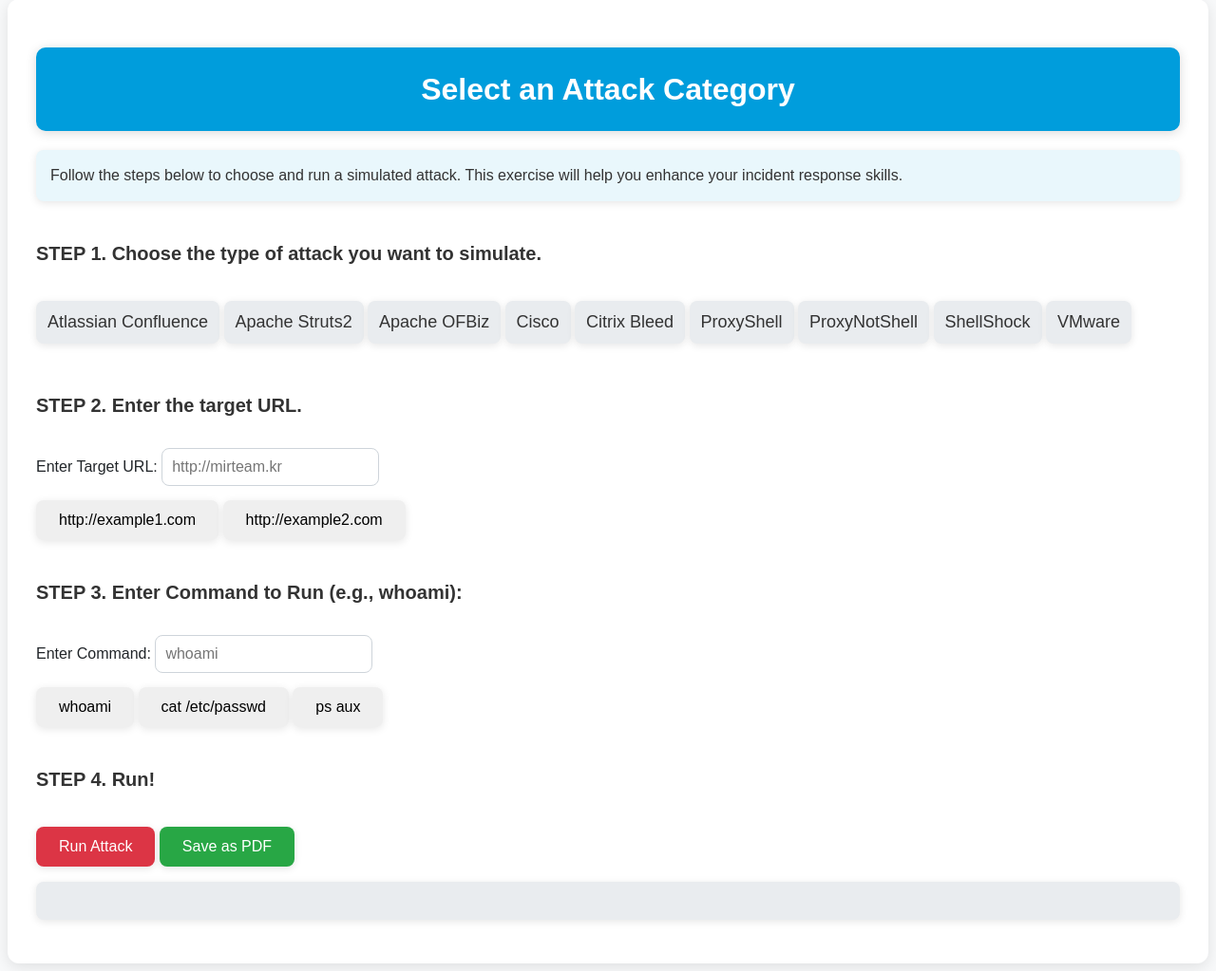
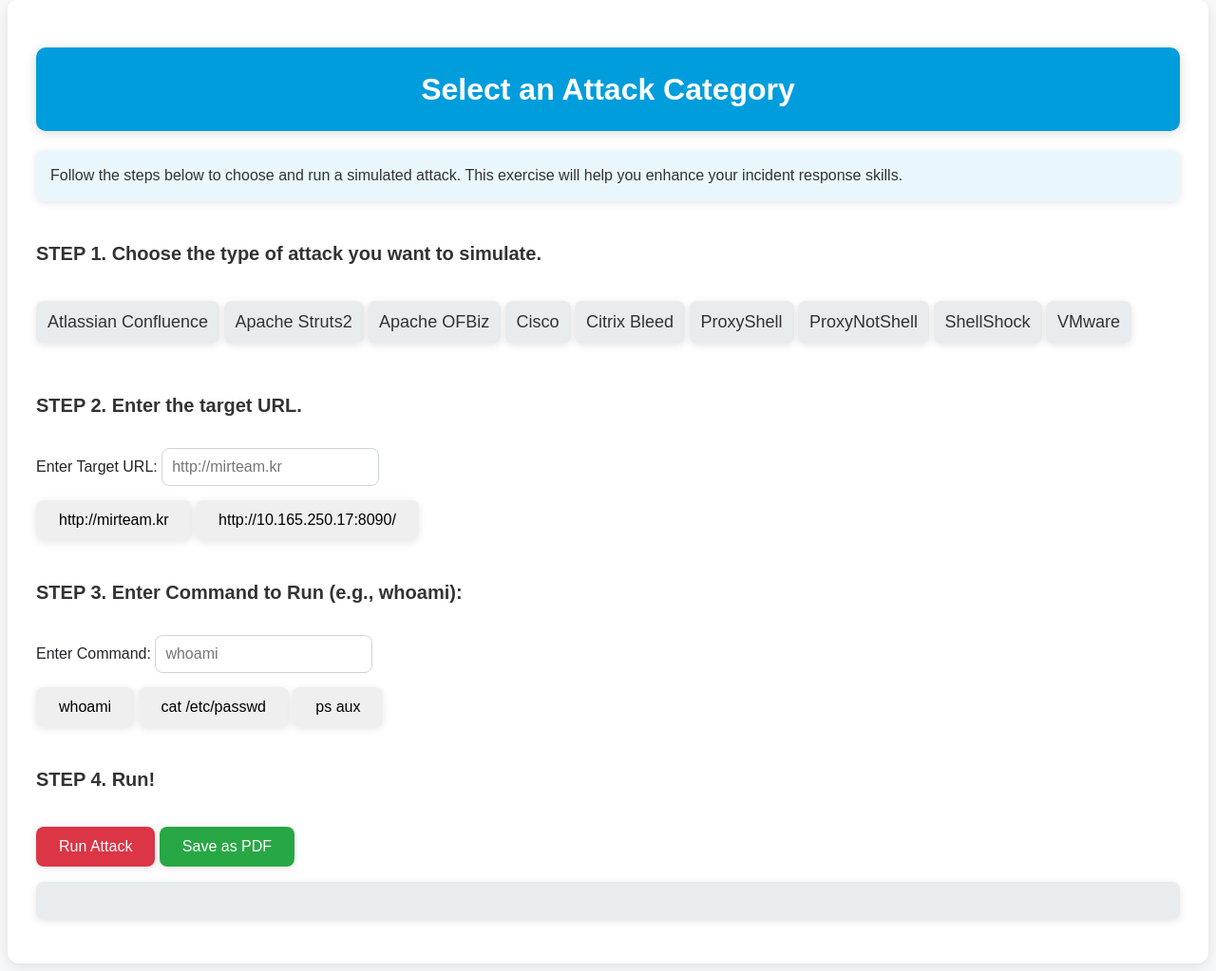
Before and after one commit to pvgodd/vvd, a Flask app: page /select-attack in a window 1280 px wide. Shown: the part 41-1064 px from the top of the page at 95% size. Run offline with Flask 3, Linux system fonts and the light colour scheme; some libraries are stand-ins or nearby versions.

Commit message:
Update select_attack.html

```diff
--- a/Training Web Platform/templates/select_attack.html
+++ b/Training Web Platform/templates/select_attack.html
@@ -112,8 +112,8 @@
 
     		<!-- Frequently used URL buttons -->
     		<div class="mt-3">
-        	<button class="btn btn-outline-primary" onclick="setURL('http://mirteam.kr')">http://example1.com</button>
-        	<button class="btn btn-outline-primary" onclick="setURL('http://10.165.250.17:8090/')">http://example2.com</button>
+        	<button class="btn btn-outline-primary" onclick="setURL('http://mirteam.kr')">http://mirteam.kr</button>
+        	<button class="btn btn-outline-primary" onclick="setURL('http://10.165.250.17:8090/')">http://10.165.250.17:8090/</button>
     		</div>
 	</div>
 
```
